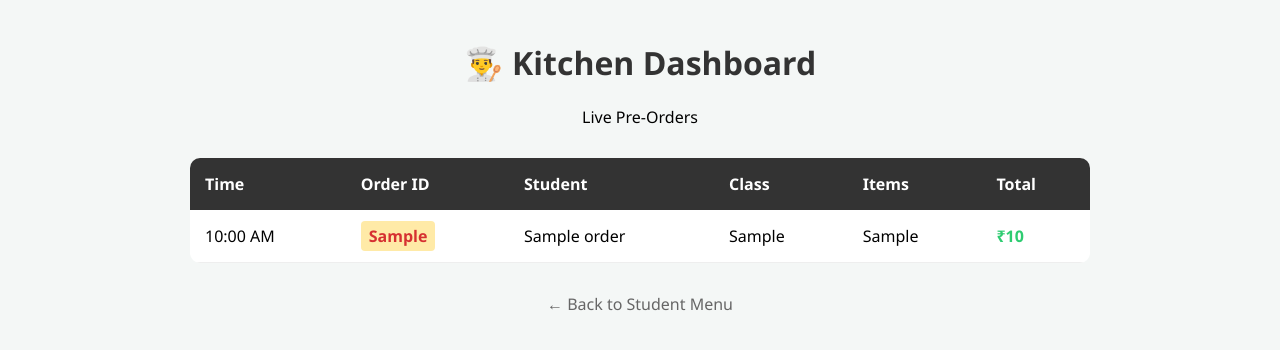
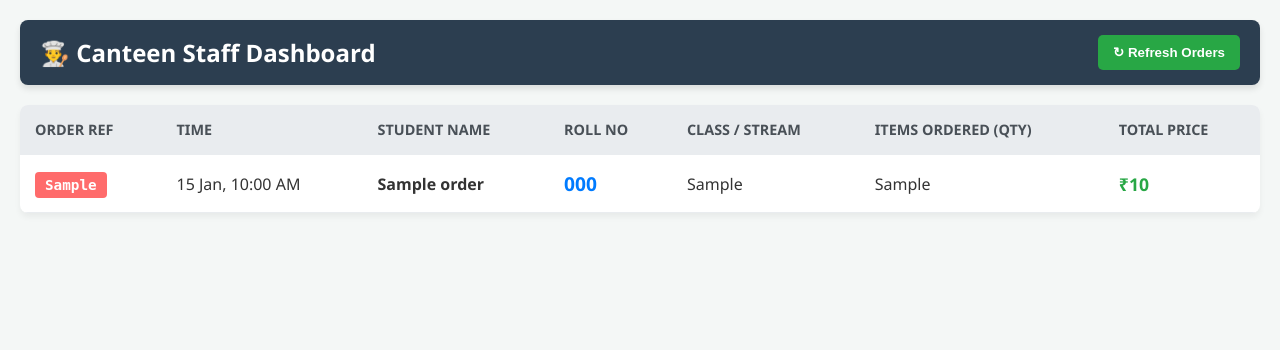
Before and after one commit to hansrajdummy66-wq/canteen-system, a Flask app: template templates/staff_dashboard.html in a window 1280 px wide. Shown: the top 350 px of the page. Run offline with Flask 3, Linux system fonts and the light colour scheme; the template is opened without the code that fills it: values that come from a table or form of the project are taken from there, others are empty; tables that the repository leaves empty hold one stand-in row (values such as "Sample post").

Commit message:
Update staff_dashboard.html

```diff
--- a/templates/staff_dashboard.html
+++ b/templates/staff_dashboard.html
@@ -1,51 +1,141 @@
 <!DOCTYPE html>
-<html>
+<html lang="en">
 <head>
-    <title>Kitchen Dashboard</title>
-    <link rel="stylesheet" href="/static/style.css">
+    <meta charset="UTF-8">
+    <meta name="viewport" content="width=device-width, initial-scale=1.0">
+    <title>Staff Dashboard - Canteen Orders</title>
     <style>
-        .staff-table { width: 100%; border-collapse: collapse; background: white; margin-top: 20px; border-radius: 10px; overflow: hidden; }
-        .staff-table th { background: #333; color: white; padding: 15px; text-align: left; }
-        .staff-table td { padding: 15px; border-bottom: 1px solid #eee; }
-        .order-id { background: #ffeaa7; padding: 4px 8px; border-radius: 4px; font-weight: bold; color: #d63031; }
-        .total-price { font-weight: bold; color: #2ecc71; }
+        body {
+            font-family: 'Segoe UI', Tahoma, Geneva, Verdana, sans-serif;
+            margin: 0;
+            padding: 20px;
+            background-color: #f4f7f6;
+            color: #333;
+        }
+        .header {
+            display: flex;
+            justify-content: space-between;
+            align-items: center;
+            margin-bottom: 20px;
+            background: #2c3e50;
+            color: white;
+            padding: 15px 20px;
+            border-radius: 8px;
+            box-shadow: 0 4px 6px rgba(0,0,0,0.1);
+        }
+        h1 {
+            margin: 0;
+            font-size: 1.5em;
+        }
+        .refresh-btn {
+            background-color: #28a745;
+            color: white;
+            text-decoration: none;
+            padding: 10px 15px;
+            border-radius: 5px;
+            font-weight: bold;
+            transition: background 0.3s;
+            border: none;
+            cursor: pointer;
+        }
+        .refresh-btn:hover {
+            background-color: #218838;
+        }
+        table {
+            width: 100%;
+            border-collapse: collapse;
+            background: white;
+            border-radius: 8px;
+            overflow: hidden;
+            box-shadow: 0 4px 6px rgba(0,0,0,0.05);
+        }
+        th, td {
+            padding: 15px;
+            text-align: left;
+            border-bottom: 1px solid #e9ecef;
+        }
+        th {
+            background-color: #e9ecef;
+            font-weight: bold;
+            color: #495057;
+            text-transform: uppercase;
+            font-size: 0.9em;
+        }
+        tr:hover {
+            background-color: #f8f9fa;
+        }
+        .ref-badge {
+            background: #ff6b6b;
+            color: white;
+            padding: 5px 10px;
+            border-radius: 4px;
+            font-family: monospace;
+            font-weight: bold;
+            font-size: 1.1em;
+        }
+        .roll-no {
+            font-size: 1.2em;
+            font-weight: 900;
+            color: #007bff;
+        }
+        .price {
+            font-weight: bold;
+            color: #28a745;
+            font-size: 1.1em;
+        }
+        .items-list {
+            line-height: 1.5;
+        }
+        .no-orders {
+            text-align: center;
+            padding: 50px;
+            font-size: 1.2em;
+            color: #6c757d;
+            background: white;
+            border-radius: 8px;
+            box-shadow: 0 4px 6px rgba(0,0,0,0.05);
+        }
     </style>
 </head>
 <body>
-    <div class="container">
-        <header style="text-align: center; margin-bottom: 30px;">
-            <h1>👨‍🍳 Kitchen Dashboard</h1>
-            <p>Live Pre-Orders</p>
-        </header>
 
-        <table class="staff-table">
+    <div class="header">
+        <h1>👨‍🍳 Canteen Staff Dashboard</h1>
+        <button onclick="location.reload();" class="refresh-btn">↻ Refresh Orders</button>
+    </div>
+
+    {% if orders %}
+    <table>
         <thead>
             <tr>
+                <th>Order Ref</th>
                 <th>Time</th>
-                    <th>Order ID</th>
-                    <th>Student</th>
-                    <th>Class</th>
-                    <th>Items</th>
-                    <th>Total</th>
+                <th>Student Name</th>
+                <th>Roll No</th>
+                <th>Class / Stream</th>
+                <th>Items Ordered (Qty)</th>
+                <th>Total Price</th>
             </tr>
         </thead>
         <tbody>
             {% for order in orders %}
             <tr>
-                    <td>{{ order.created_at.strftime('%I:%M %p') }}</td>
-                    <td><span class="order-id">{{ order.order_ref }}</span></td>
-                    <td>{{ order.student_name }}</td>
+                <td><span class="ref-badge">{{ order.order_ref }}</span></td>
+                <td>{{ order.created_at.strftime('%d %b, %I:%M %p') }}</td>
+                <td><strong>{{ order.student_name }}</strong></td>
+                <td class="roll-no">{{ order.roll_number }}</td>
                 <td>{{ order.student_class }}</td>
-                    <td>{{ order.items }}</td>
-                    <td class="total-price">₹{{ order.total_price }}</td>
+                <td class="items-list">{{ order.items }}</td>
+                <td class="price">₹{{ order.total_price }}</td>
             </tr>
             {% endfor %}
         </tbody>
     </table>
+    {% else %}
+    <div class="no-orders">
+        <p>🍽️ No orders have been placed yet today. Waiting for students to order...</p>
+    </div>
+    {% endif %}
 
-        <div style="text-align: center; margin-top: 30px;">
-            <a href="/" style="text-decoration: none; color: #666;">← Back to Student Menu</a>
-        </div>
-    </div>
 </body>
 </html>
```
Lines whose indentation alone changed are shown as unchanged.
